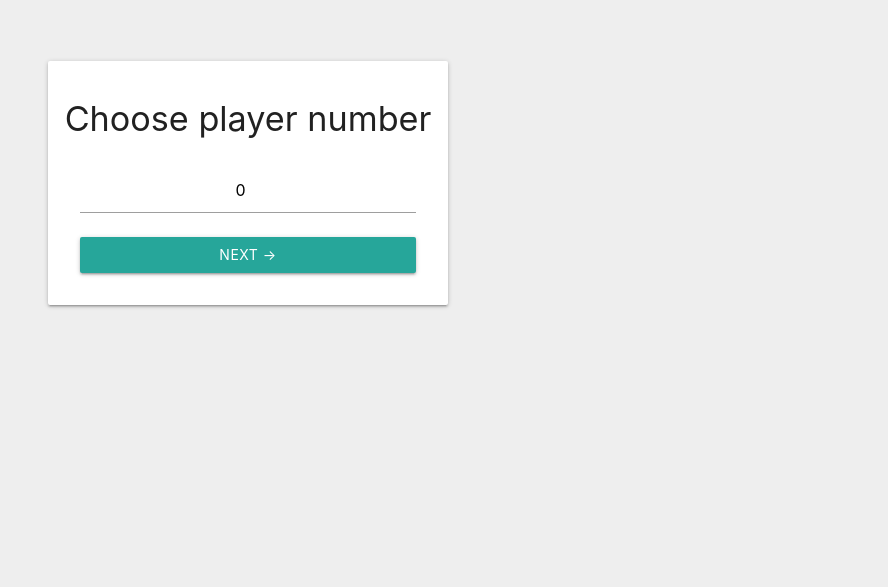
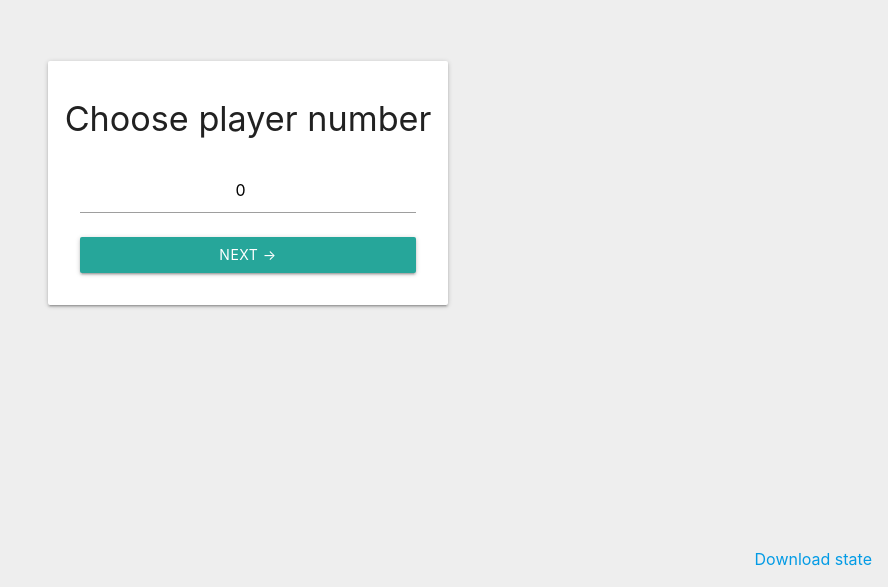
Before and after one commit to tmirun/do-or-drink, a React (Create React App) app: page / in a window 1280 px wide. Shown: the part 213-800 px from the top of the page, without its empty margins (392-1280 px from the left). Built offline with nearby package versions, Linux system fonts and the light colour scheme; no server answers.

Commit message:
add download button

```diff
--- a/src/App.scss
+++ b/src/App.scss
@@ -1,4 +1,12 @@
+@import "./scss/variables.scss";
+
 .App {
   text-align: center;
   height: 100%;
+
+  &__download {
+    position: fixed;
+    bottom: $spacing-m;
+    right: $spacing-m;
+  }
 }
--- a/src/App.tsx
+++ b/src/App.tsx
@@ -42,6 +42,7 @@ const App: React.FC = () => {
           <AppRoutes/>
         </Switch>
       }
+      <a className="App__download" href="http://localhost:3100/downloadJson">Download state</a>
     </div>
   );
 }
```
